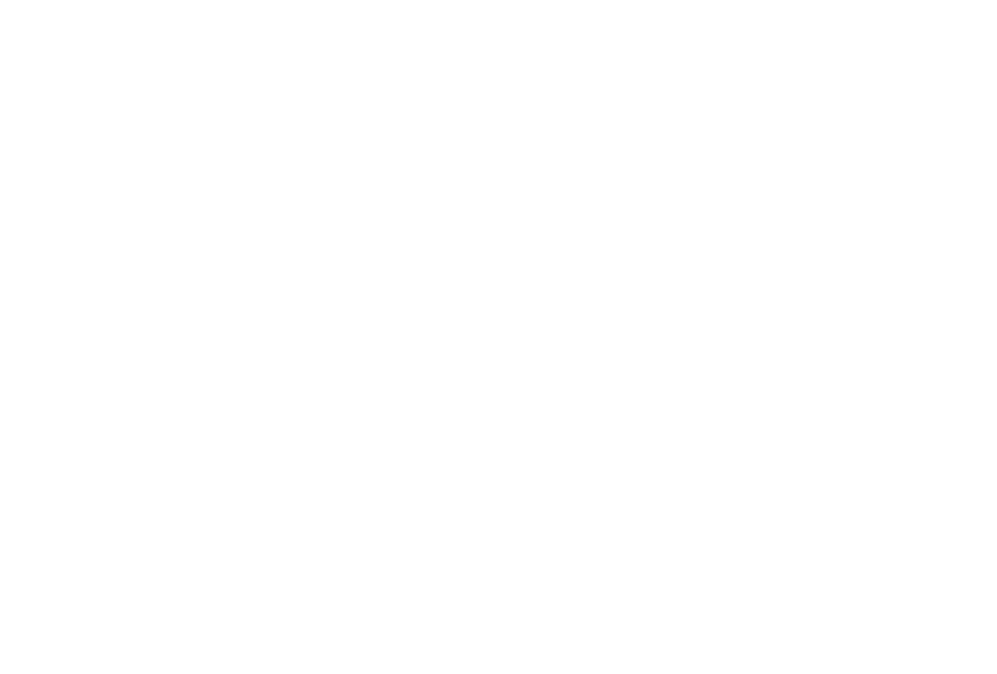
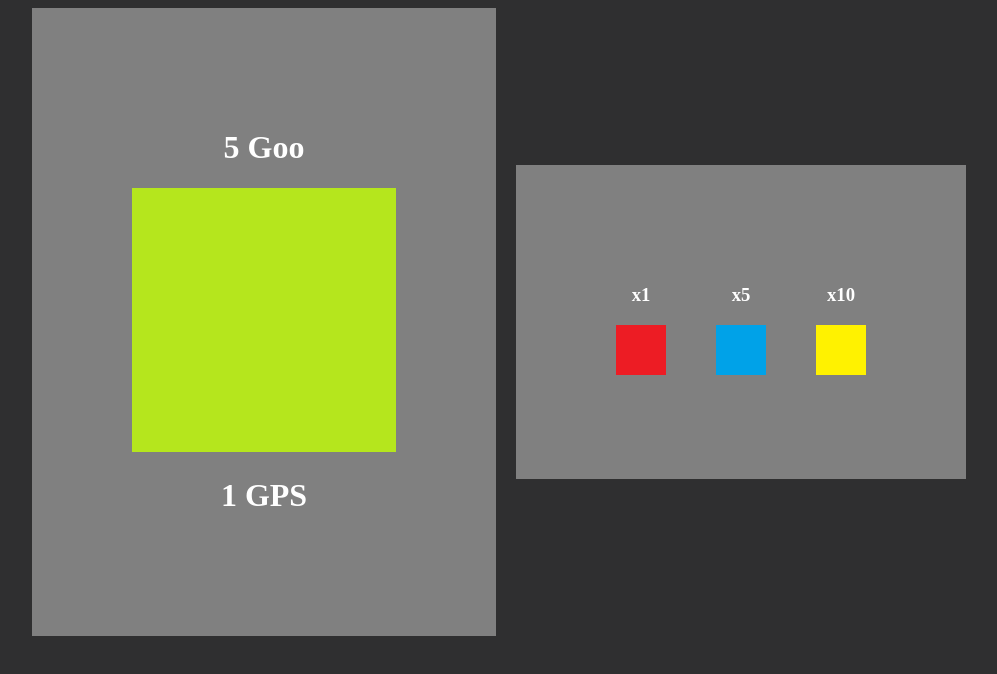
Before and after one commit to amart26/idle-goo-clicker, a plain HTML site: page index.html in a window 1280 px wide. Shown: the whole page, without its empty margins (141-1138 px from the left). Drawn offline with Linux system fonts and the light colour scheme.

Commit message:
Added inital game loop.

```diff
--- a/index.html
+++ b/index.html
@@ -7,6 +7,28 @@
     <title>Idle Goo Clicker</title>
 </head>
 <body>
+        <div id="goo-div" class="goo-container">
+            <div>
+                <h1 id="goo-count-txt"><span id="goo-counter-span">0 </span> Goo</h1>
+                <img id="goo-img" class="hover-pointer onc" src="./Assets/Images/goo.png" alt="temporary image of goo">
+                <h1 id="goo-per-second-count-txt"><span id="goo-per-second-count-span">0 </span> GPS</h1>
 
+            </div>
+        </div>
+        <div class="goo-container">
+            <div>
+                <h3 class="text-style">x1</h3>
+                <img id="power-up-1" class="power-up-img hover-pointer" src="./Assets/Images/power-up-1-img.png" alt="temporary image of goo">
+            </div>
+            <div>
+                <h3 class="text-style">x5</h3>
+                <img id="power-up-2" class="power-up-img hover-pointer" src="./Assets/Images/power-up-2-img.png" alt="temporary image of goo">
+            </div>
+            <div>
+                <h3 class="text-style">x10</h3>
+                <img id="power-up-3" class="power-up-img hover-pointer" src="./Assets/Images/power-up-3-img.png" alt="temporary image of goo">
+            </div>
+        </div>
 </body>
+<script src="main.js"></script>
 </html>
--- a/main.js
+++ b/main.js
@@ -0,0 +1,55 @@
+//getting text elements
+let gooCounterTxt = document.getElementById("goo-counter-span");
+let gooPerSecondTxt = document.getElementById("goo-per-second-count-span")
+
+//getting images
+const gooImg = document.getElementById("goo-img");
+const powerUpOne = document.getElementById("power-up-1");
+const powerUpTwo = document.getElementById("power-up-2");
+const powerUpThree = document.getElementById("power-up-3");
+
+//global variables
+let currentGooCount = 0;
+let gooPerSecond = 1;
+let time = 1000;
+
+//initializations
+gooPerSecondTxt.textContent = gooPerSecond;
+setInterval(AddPassiveGoo, time);
+
+//event listners
+gooImg.addEventListener("click", onGooClick);
+powerUpOne.addEventListener("click", onPowerUpClick);
+powerUpTwo.addEventListener("click", onPowerUpClick);
+powerUpThree.addEventListener("click", onPowerUpClick);
+
+//functions
+ function onGooClick()
+{
+        currentGooCount += 1;
+        gooCounterTxt.textContent = currentGooCount;
+        console.log(currentGooCount);
+
+}
+
+function AddPassiveGoo()
+{
+        currentGooCount += gooPerSecond;
+        gooCounterTxt.textContent = currentGooCount;
+
+}
+
+function onPowerUpClick()
+{
+    let addOneGPS = 1;
+    let addFiveGPS = 5;
+    let addTenGPS = 10;
+
+
+}
+
+
+
+//debugging
+console.log(currentGooCount);
+console.log(gooPerSecond);
--- a/styles.css
+++ b/styles.css
@@ -0,0 +1,46 @@
+ * {
+    box-sizing: border-box;
+}
+
+
+body {
+    display: flex;
+    gap: 20px;
+    justify-content: center;
+    align-items: center;
+    background-color: #2f2f30;
+}
+.goo-container {
+    padding: 100px;
+    display: flex;
+    gap: 50px;
+    align-items: center;
+    justify-content: center;
+    background-color: grey;
+}
+
+.hover-pointer:hover{
+    cursor: pointer;
+    transform: translate(0, -5px);
+    transition: .03s;
+}
+
+.hover-pointer:active{
+    transform: translate(0, -10px);
+    transition: .03s;
+}
+
+.power-up-img {
+    height: 50px;
+    width: 50px;
+}
+
+.text-style {
+    text-align: center;
+    color: white;
+}
+
+h1{
+    text-align: center;
+    color: white;
+}
```
Also changed, not shown: Assets/Images/goo.png (added), Assets/Images/power-up-1-img.png (added), Assets/Images/power-up-2-img.png (added), Assets/Images/power-up-3-img.png (added).
